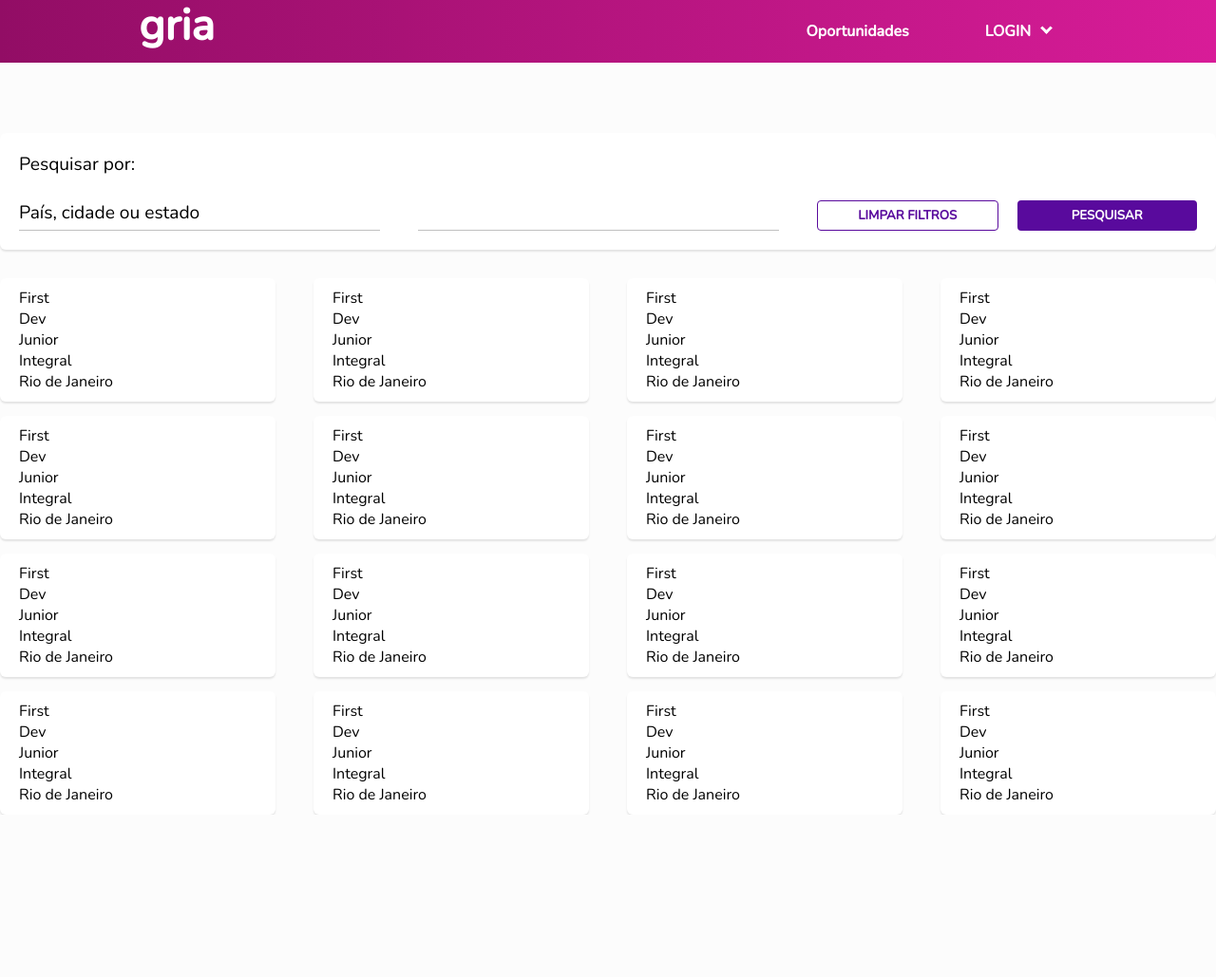
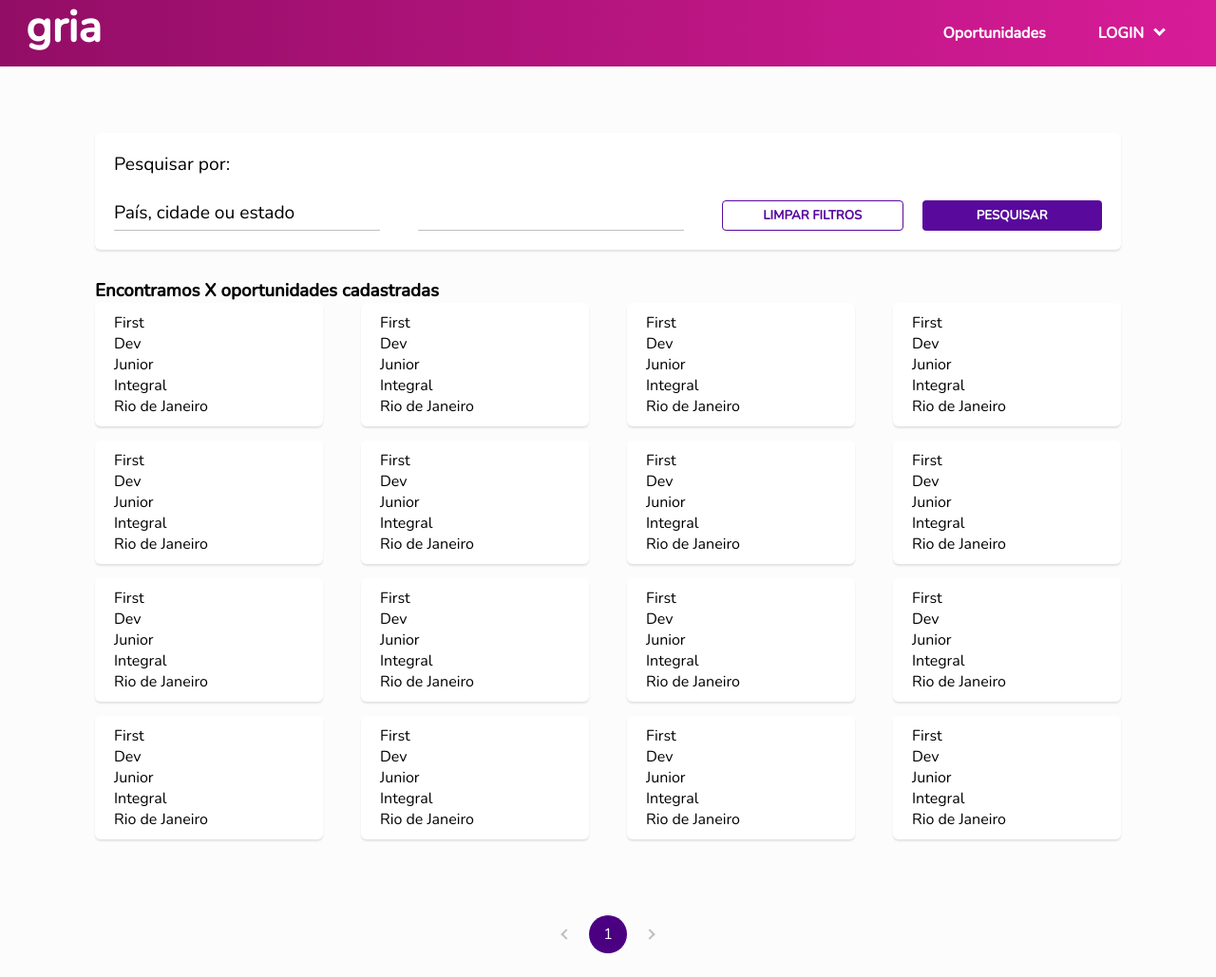
Before and after one commit to devdinho/grias-technical-test, a React (Create React App) app: page / in a window 1280 px wide. Shown: the whole page at 95% size. Before the commit the page ends 858 px from the top, so only its background shows below. Built offline with nearby package versions, Linux system fonts and the light colour scheme.

Commit message:
Fix containers maximum width

```diff
--- a/src/App.js
+++ b/src/App.js
@@ -2,6 +2,7 @@ import Header from './components/Header';
 import Main from './components/Main';
 import SearchBox from './components/SearchBox';
 import CardsContainer from './components/CardsContainer';
+import Page from './components/Page';
 
 function App() {
   return (
@@ -9,8 +10,10 @@ function App() {
       <Header />
       <Main>
         <SearchBox />
+        <h3>Encontramos X oportunidades cadastradas</h3>
         <CardsContainer />
       </Main>
+      <Page />
     </div>
   );
 }
--- /dev/null
+++ b/src/components/Page.jsx
@@ -0,0 +1,12 @@
+import React from 'react';
+import '../css/Page.css';
+
+const Page = () => {
+  return (
+    <div className="page">
+      <span>1</span>
+    </div>
+  );
+};
+
+export default Page;
--- a/src/css/Header.css
+++ b/src/css/Header.css
@@ -5,16 +5,16 @@
   width: 100%;
   justify-content: center;
   margin-bottom: 60px;
-  z-index: 999999;
+  z-index: 999;
 }
 
 .header__nav {
   display: flex;
   align-items: center;
-  max-width: 90%;
-  padding: 12px 100px;
+  padding: 14px 40px;
   width: 100%;
-  gap: 60px;
+  max-width: 1270px;
+  gap: 35px;
 }
 
 .header__logo {
--- a/src/css/Main.css
+++ b/src/css/Main.css
@@ -1,4 +1,5 @@
 .main {
   display: flex;
   flex-direction: column;
+  max-width: 1270px;
 }
--- /dev/null
+++ b/src/css/Page.css
@@ -0,0 +1,32 @@
+.page {
+  margin-top: 80px;
+  margin-bottom: 25px;
+  display: flex;
+  align-items: center;
+  justify-content: center;
+  position: relative;
+}
+
+.page span {
+  color: #fff;
+}
+
+.page::before,
+.page::after {
+  content: '';
+  position: absolute;
+  width: 6px;
+  height: 6px;
+}
+
+.page::before {
+  border-top: 2px solid silver;
+  border-left: 2px solid silver;
+  transform: translateX(-44px) rotate(-45deg);
+}
+
+.page::after {
+  border-top: 2px solid silver;
+  border-right: 2px solid silver;
+  transform: translateX(44px) rotate(45deg);
+}
--- a/src/index.css
+++ b/src/index.css
@@ -18,11 +18,22 @@ html, body {
 
 .App {
   align-items: center;
+  padding: 0 100px;
   display: flex;
   flex-direction: column;
   width: 100%;
 }
 
+.page {
+  display: flex;
+  align-items: center;
+  justify-content: center;
+  width: 40px;
+  height: 40px;
+  border-radius: 50%;
+  background-color: indigo;
+}
+
 body {
   background-color: #FCFCFC;
 }
```
